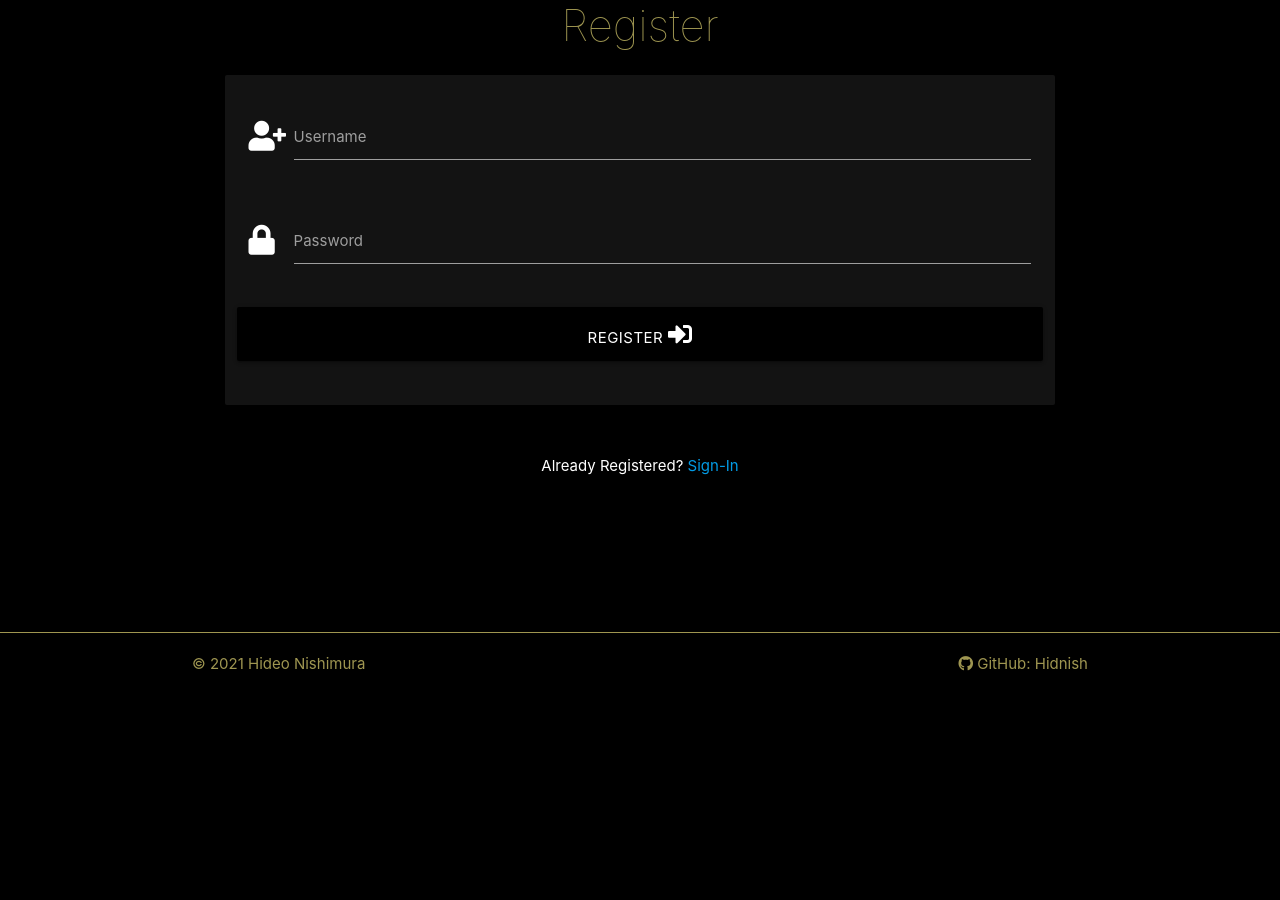
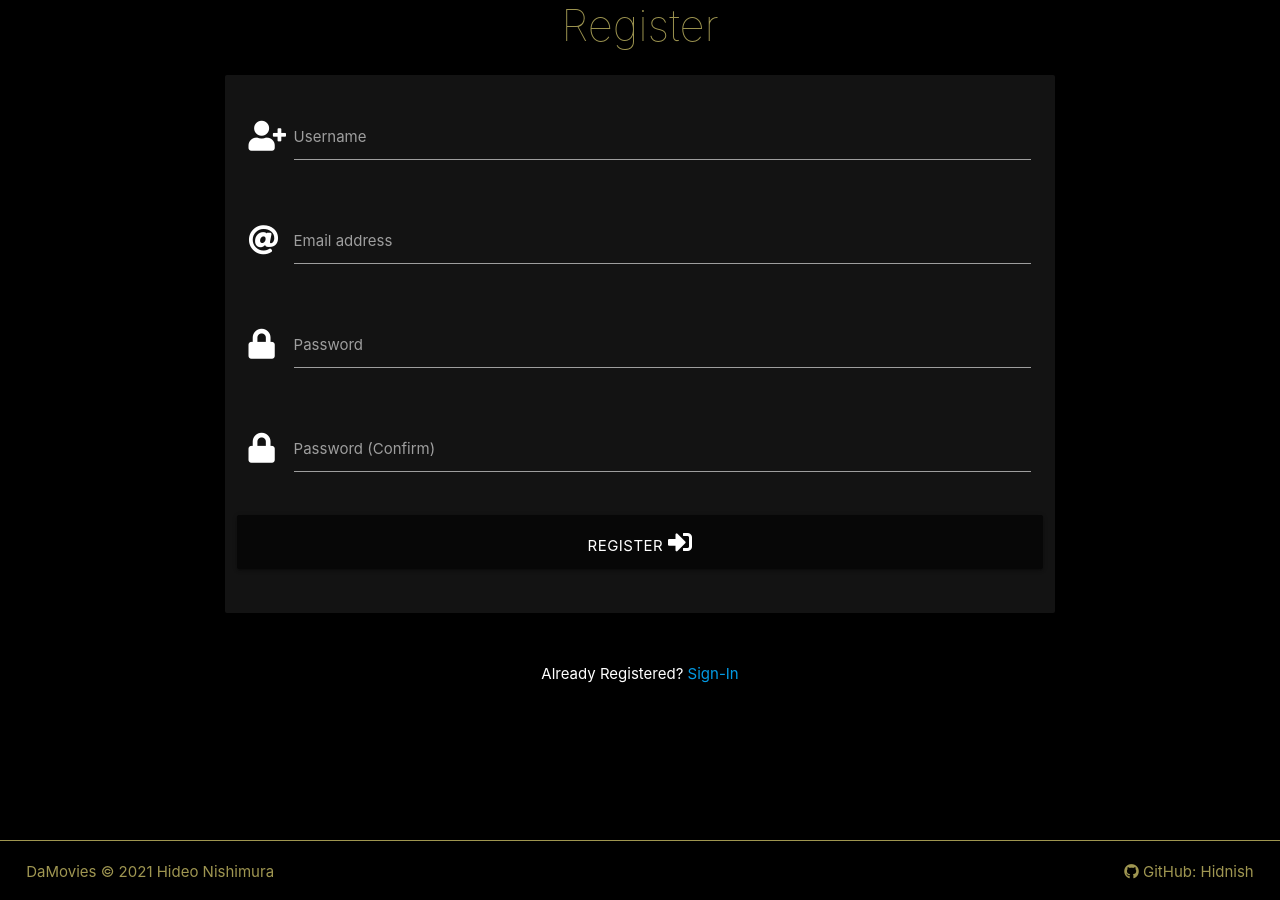
Before and after one commit to Hidnish/Milestone-Project-3-damovies, a Flask app: page /register in a window 1280 px wide. Shown: the part 150-1050 px from the top of the page. Before the commit the page ends 821 px from the top, so only its background shows below. Run offline with Flask 2, Linux system fonts and the light colour scheme; some libraries are stand-ins or nearby versions.

Commit message:
Require user email to access

```diff
--- a/app.py
+++ b/app.py
@@ -53,29 +53,38 @@ def search():
 
 @app.route("/register", methods=["GET", "POST"])
 def register():
+    password = request.form.get("password")
+    confirm_password = request.form.get("passwordConfirm")
+
     if request.method == "POST":
         existing_user = mongo.db.users.find_one(
             {"username": request.form.get("username").lower()})
 
         if existing_user:
-            flash("Username already exists")
+            flash("Username and/or email already exists")
             return redirect(url_for("register"))
 
-        register = {
-            "username": request.form.get("username").lower(),
-            "password": generate_password_hash(request.form.get("password"))
-        }
-        mongo.db.users.insert_one(register)
+        if password == confirm_password:
+            register = {
+                "username": request.form.get("username").lower(),
+                "email": request.form.get("userEmail"),
+                "password": generate_password_hash(request.form.get("password"))
+            }
+            mongo.db.users.insert_one(register)
 
-        session["user"] = request.form.get("username").lower()
-        flash("Registration Successful!")
-        return redirect(url_for("profile", username=session["user"]))
+            session["user"] = request.form.get("username").lower()
+            user_email = mongo.db.users.find_one({"username": session['user']})['email']
+            flash("Registration Successful!")
+            return redirect(url_for("profile", username=session["user"], user_email=user_email))
+        else:
+            flash("Passwords must match")
 
     return render_template("register.html")
 
 
 @app.route("/login", methods=["GET", "POST"])
 def login():
+
     if request.method == "POST":
         existing_user = mongo.db.users.find_one(
             {"username": request.form.get("username").lower()})
@@ -84,10 +93,11 @@ def login():
             # ensure hashed password matches user input
             if check_password_hash(existing_user["password"], request.form.get("password")):
                 session["user"] = request.form.get("username").lower()
+                user_email = mongo.db.users.find_one({"username": session['user']})['email']
                 flash("Welcome, {}".format(
                     request.form.get("username")))
                 return redirect(url_for(
-                    "profile", username=session["user"]))
+                    "profile", username=session["user"], user_email=user_email))
             else:
                 # invalid password match
                 flash("Incorrect Username and/or Password")
@@ -102,10 +112,12 @@ def login():
 
 @app.route("/profile/<username>", methods=["GET", "POST"])
 def profile(username):
+
     username = mongo.db.users.find_one(
         {"username": session["user"]})["username"]
     if session["user"]:
-        return render_template("profile.html", username=username)
+        user_email = mongo.db.users.find_one({"username": session['user']})['email']
+        return render_template("profile.html", username=username, user_email=user_email)
 
     return redirect(url_for("login"))
 
@@ -149,6 +161,14 @@ def edit_movie(movie_id):
         user = mongo.db.users.find_one({'username': session["user"]})
         genre = mongo.db.genres.find_one(
             {'genre_name': request.form.get("genre_name")})
+        # Prevent ratings and comments from disappearing after movie is edited
+        ratings = mongo.db.movies.find_one(
+            {"_id": ObjectId(movie_id)})['ratings']
+        average = mongo.db.movies.find_one(
+            {"_id": ObjectId(movie_id)})['average']
+        comments = mongo.db.movies.find_one(
+            {"_id": ObjectId(movie_id)})['comments']
+
         edmovie = {
             "title": request.form.get("title"),
             "cover_image": request.form.get("cover_image"),
@@ -156,7 +176,10 @@ def edit_movie(movie_id):
             "genre": ObjectId(genre['_id']),
             "plot": request.form.get("plot"),
             "year": request.form.get("year_release"),
-            "created_by": ObjectId(user['_id'])
+            "created_by": ObjectId(user['_id']),
+            "ratings": ratings,
+            "average": average,
+            "comments": comments
         }
         mongo.db.movies.update({"_id": ObjectId(movie_id)}, edmovie)
         flash("Thank you, movie successfully updated!")
@@ -241,8 +264,8 @@ def rate_movie(movie_id, movie_title):
     # https://stackoverflow.com/questions/34159487/mongodb-calculating-average-of-nested-array-of-objects-attributes
     # Calculate average of ratings for each movie
     avg_ratings = mongo.db.movies.aggregate(
-        [{"$unwind": "$ratings"}, {
-            "$group": {"_id": "$title", "average": {"$avg": "$ratings.rating"}}}])
+        [{"$unwind": "$ratings"}, {"$group": {
+            "_id": "$title", "average": {"$avg": "$ratings.rating"}}}])
 
     # Loop through each rating average and assign it to correct movie
     for avg in avg_ratings:
--- a/templates/base.html
+++ b/templates/base.html
@@ -80,11 +80,15 @@
 
 
     <footer class="page-footer light1 gold-line-top extra-margin-top2">
-        <div class="container container-footer text-gold">
-            © 2021 Hideo Nishimura
-            <a class="text-gold right" href="https://github.com/Hidnish" target=”_blank”><i
+        <div class="row">
+            <div class="col s12 m6 container container-footer text-gold">
+                <a class="text-gold left margin-sides" href="{{ url_for('home') }}">DaMovies © 2021 Hideo Nishimura</a>
+            </div>
+            <div class="col s12 m6 container container-footer text-gold">
+                <a class="text-gold right margin-sides" href="https://github.com/Hidnish" target=”_blank”><i
                         class="fab fa-github"></i> GitHub: Hidnish
                 </a>
+            </div>
         </div>
     </footer>
 
--- a/templates/login.html
+++ b/templates/login.html
@@ -25,7 +25,7 @@
                 </div>
                 <!-- login -->
                 <div class="row">
-                    <button type="submit" class="col s12 btn-large black text-shadow">
+                    <button type="submit" class="col s12 btn-large bg-black text-shadow">
                         Sign-In <i class="fas fa-sign-in-alt"></i>
                     </button>
                 </div>
--- a/templates/profile.html
+++ b/templates/profile.html
@@ -8,6 +8,10 @@
                 <h3 class="center-align thin text-gold">
                     {{ username }}'s Profile
                 </h3>
+                <h5 class="center-align thin text-white extra-margin2">
+                    <strong class="text-gold">email:</strong> {{ user_email }}
+                </h5>
+                </h4>
             </div>
         </div>
     </div>
--- a/templates/register.html
+++ b/templates/register.html
@@ -10,23 +10,40 @@
             <div class="row">
                 <div class="input-field col s12">
                     <i class="fas fa-user-plus prefix white-text"></i>
-						<input id="username" name="username" type="text" minlength="5"
-                            maxlength="15" pattern="^[a-zA-Z0-9]{5,15}$" class="validate" required>
+                    <input id="username" name="username" type="text" minlength="5" maxlength="15"
+                        pattern="^[a-zA-Z0-9]{5,15}$" class="validate" required>
                     <label for="username">Username</label>
+                </div>
+            </div>
+            <!-- email -->
+            <div class="row">
+                <div class="input-field col s12">
+                    <i class="fas fa-at prefix white-text"></i>
+                    <input id="userEmail" name="userEmail" type="email" pattern="[a-z0-9._%+-]+@[a-z0-9.-]+\.[a-z]{2,4}$">
+                    <label for="userEmail">Email address</label>
                 </div>
             </div>
             <!-- passowrd -->
             <div class="row">
                 <div class="input-field col s12">
                     <i class="fas fa-lock prefix white-text"></i>
-                        <input id="password" name="password" type="password" minlength="5"
-                            maxlength="15" pattern="^[a-zA-Z0-9]{5,15}$" class="validate" required>
+                    <input id="password" name="password" type="password" minlength="5" maxlength="15"
+                        pattern="^[a-zA-Z0-9]{5,15}$" class="validate" required>
                     <label for="password">Password</label>
+                </div>
+            </div>
+            <!-- confirm password -->
+            <div class="row">
+                <div class="input-field col s12">
+                    <i class="fas fa-lock prefix white-text"></i>
+                    <input id="passwordConfirm" name="passwordConfirm" type="password">
+                    <label id="PasswordConfirm" for="passwordConfirm" data-error="Password not match"
+                        data-success="Password Match">Password (Confirm)</label>
                 </div>
             </div>
             <!-- register -->
             <div class="row">
-                    <button type="submit" class="col s12 btn-large black text-shadow">
+                <button type="submit" class="col s12 btn-large bg-black text-shadow">
                     Register <i class="fas fa-sign-in-alt"></i>
                 </button>
             </div>
```
Also changed, not shown: templates/home.html (+12 -5 lines). Lines whose indentation alone changed are shown as unchanged.
